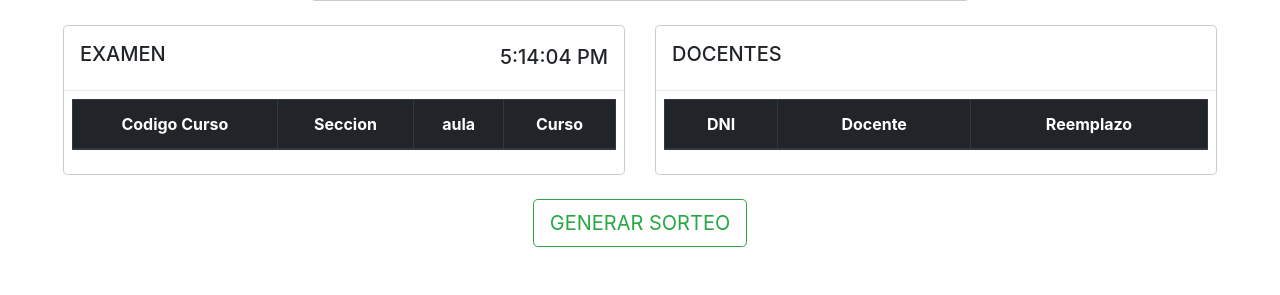
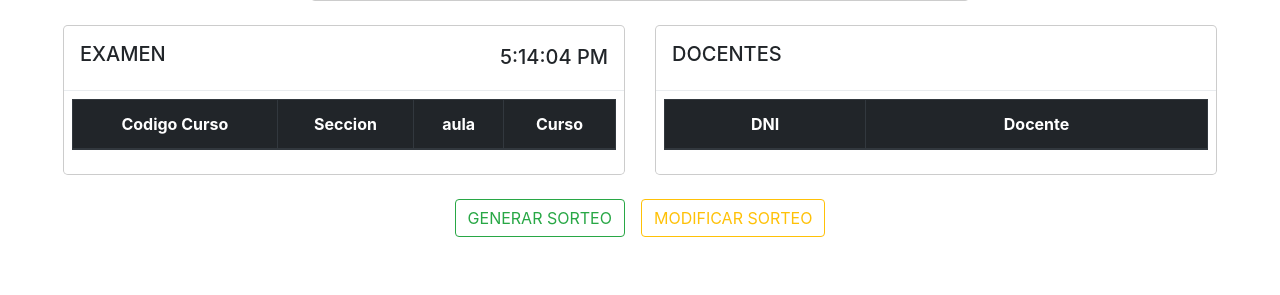
Before and after one commit to Ronaldofarfan14715/Sorteo, a PHP site: page /view/Sorteo2.php in a window 1280 px wide. Shown: the part 639-934 px from the top of the page. After the commit the page ends 876 px from the top, so only its background shows below. Run offline with PHP 8.4, Linux system fonts and the light colour scheme; the visitor is signed in with stand-in values (Sample User, id 1); lists and menus that the app fills with data are empty.

Commit message:
11/06/2018 12 pm

```diff
--- a/ajax/mostrarDocAsis.php
+++ b/ajax/mostrarDocAsis.php
@@ -42,8 +42,8 @@ if($num>0){
 		?>
 		<tr>
 <td><?php echo $row[1]; ?></td>
-<td style="font-size: 12px;"><?php echo $row[0];?></td>
-<td>---------------</td>
+<td><?php echo $row[0];?></td>
+
 </tr>
 
 <?php
--- a/ajax/tabla_sorteo.php
+++ b/ajax/tabla_sorteo.php
@@ -82,6 +82,7 @@ switch ($tipo) {
                             }
 
 
+
        		 ?>
 
 
--- a/view/Sorteo2.php
+++ b/view/Sorteo2.php
@@ -86,6 +86,66 @@ function GuardarSorteo(){
 	$(document).ready(function(){
 		MostrarHora();
 		setInterval("MostrarHora()",1000);
+
+
+		function llamarModalSor(){
+
+$("#modal-sorteo").modal('show');
+}
+
+function MostrarSorteo(){
+	let tipo=$("#tipoexa").val();
+	let dia=$("#dia").val();
+	let hora=$("#hora").val();
+
+	if(tipo!='' && dia!='' && hora!=''){
+			$.ajax({
+
+				type: 'post',
+				url: '../ajax/tabla_sorteo.php',
+				data: {tipo:tipo,dia:dia,hora:hora},
+				beforeSend:function(){
+
+				$("#tabla-sorteo").html("");
+				$("#sor").html("<img width='270px' height='270px' src='../img/carga.gif' style='margin: auto;' />");
+
+				},
+
+				success :function(resp){
+
+
+
+					setTimeout(function(){
+					$("#tabla-sorteo").html(resp);
+					$("#sor").html("");
+					//$('#sor').hide();
+					//$("#sor").html("");
+
+					},2000);
+
+				},
+				error: function(respuesta){
+					console.log("error",respuesta);
+				},
+
+			});
+}
+
+}
+
+
+		$("#sorte").click(function(e){
+
+			e.preventDefault();
+			MostrarSorteo();
+			llamarModalSor();
+
+		});
+		$('#sornew').click(function(e){
+			e.preventDefault();
+			MostrarSorteo();
+		});
+
 function MostrarCursos(){
 
 	let tipo=$("#tipoexa").val();
@@ -142,7 +202,7 @@ function MostraDocAsistencia(){
 
 			//alert(tipo);
 
-				$.ajax(  {
+				$.ajax({
 
 					type: 'post',
 					url: '../ajax/asistencia.php',
@@ -216,34 +276,8 @@ $('#GuardarAsistencia').click(function(e){
 
 });
 
-function MostrarSorteo(){
 
-	let tipo=$("#tipoexa").val();
-	let dia=$("#dia").val();
-	let hora=$("#hora").val();
 
-		if(tipo!='' && dia!='' && hora!=''){
-
-			//alert(tipo);
-
-				$.ajax(  {
-
-					type: 'post',
-					url: '../ajax/tabla_sorteo.php',
-					data: {tipo:tipo,dia:dia,hora:hora},
-					success :function(resp){
-						$("#tabla-sorteo").html(resp);
-					},
-					error: function(respuesta){
-						console.log("error",respuesta);
-					}
-
-				});
-}else{
-	alert("VACIO");
-}
-
-}
 
 
 	function logout(){
@@ -445,7 +479,7 @@ function MostrarSorteo(){
 
 
 
-<div class="col-sm-7 col-md-8 col-lg-6 mb-sm-4" role="document">
+<div class="col-sm-6 col-md-8 col-lg-6 mb-sm-4" role="document">
 
 	<div class="modal-content">
 		<div class="modal-header text-center">
@@ -489,7 +523,7 @@ function MostrarSorteo(){
 
 </div>
 <div id="div-alertify"></div>
-<div class="col-sm-5 col-md-4 col-lg-6  mb-sm-4" role="document">
+<div class="col-sm-6 col-md-4 col-lg-6  mb-sm-4 " role="document">
 
 	<div class="modal-content">
 		<div class="modal-header text-center">
@@ -505,7 +539,6 @@ function MostrarSorteo(){
 						<tr>
 							<th>DNI</th>
 							<th>Docente</th>
-							<th>Reemplazo</th>
 						</tr>
 					</thead>
 					<tbody id="tabla-doc-asis">
@@ -522,15 +555,16 @@ function MostrarSorteo(){
 
 </div>
 
+
 <div class="d-flex justify-content-center">
-<input type="submit" id="" type="button" class="btn btn-outline-success btn-lg" value="GENERAR SORTEO" data-toggle="modal" data-target="#sorteo" onclick="MostrarSorteo();">
-
+<input type="submit" id="sorte" type="button" class="btn btn-outline-success btn-lg-lg btn-sm-sm" value="GENERAR SORTEO" data-toggle="modal" >
+<input type="submit" id="sorteupdate" type="button" class="btn btn-outline-warning btn-lg-lg ml-3 btn-sm-sm" value="MODIFICAR SORTEO"  >
 </div>
 
 </div>
 
 <!-- modal del sorteo-->
-<div class="modal fade" id="sorteo" tabindex="-1" role="dialog" aria-labelledby="sorteo" aria-hidden="true">
+<div class="modal fade" id="modal-sorteo" tabindex="-1" role="dialog" aria-labelledby="sorteo" aria-hidden="true">
   <div class="modal-dialog modal-lg modal-dialog-centered" role="document">
     <div class="modal-content">
       <div class="modal-header">
@@ -540,13 +574,13 @@ function MostrarSorteo(){
         </button>
       </div>
       <div class="modal-body table-responsive">
+	  <div id="sor" width="100%" style="text-align: center;"></div>
       	<table id="tabla-sorteo">
 
 		</table>
       </div>
       <div class="modal-footer d-flex justify-content-center">
-        <button type="button" class="btn btn-danger" onclick="MostrarSorteo();">SORTEAR DE NUEVO</button>
-
+        <button type="button" class="btn btn-danger" id="sornew">SORTEAR DE NUEVO</button>
 
         <button type="button" id="GuardarSorteo" onclick="GuardarSorteo();" class="btn btn-primary">GUARDAR CAMBIOS</button>
       </div>
```
Also changed, not shown: view/RegistroDeSupervision.php (+1 -20 lines).
